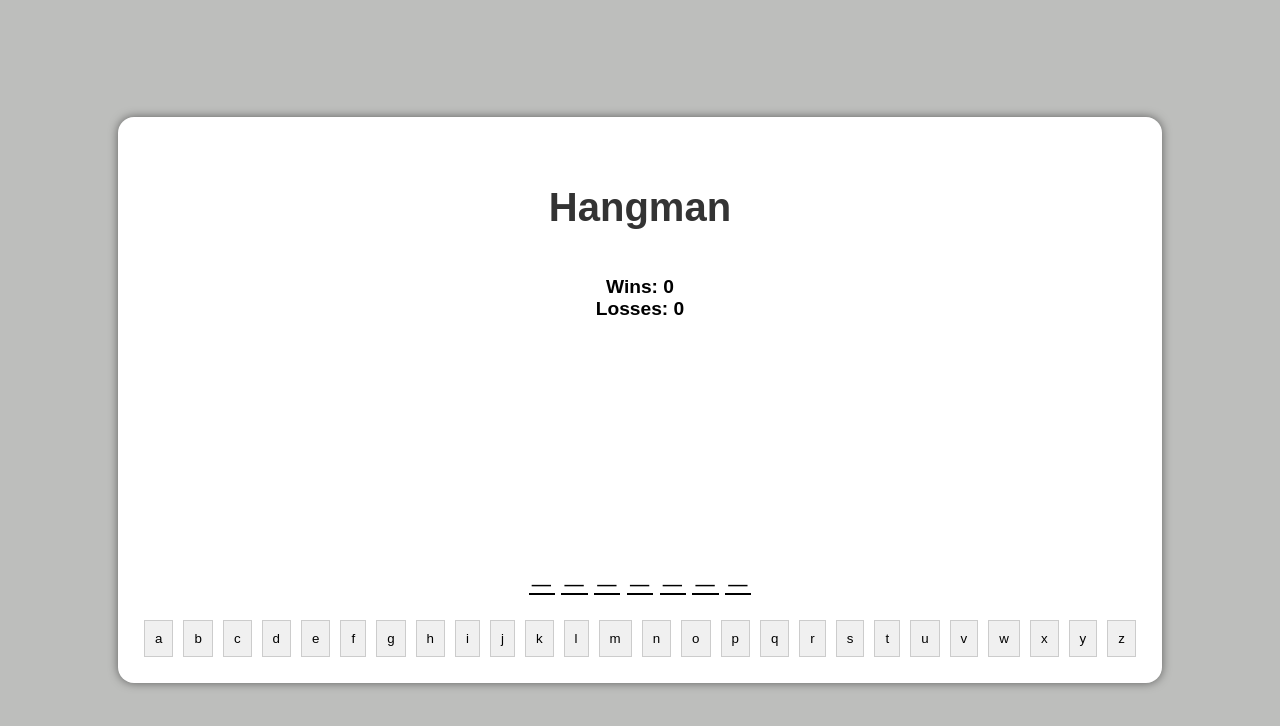
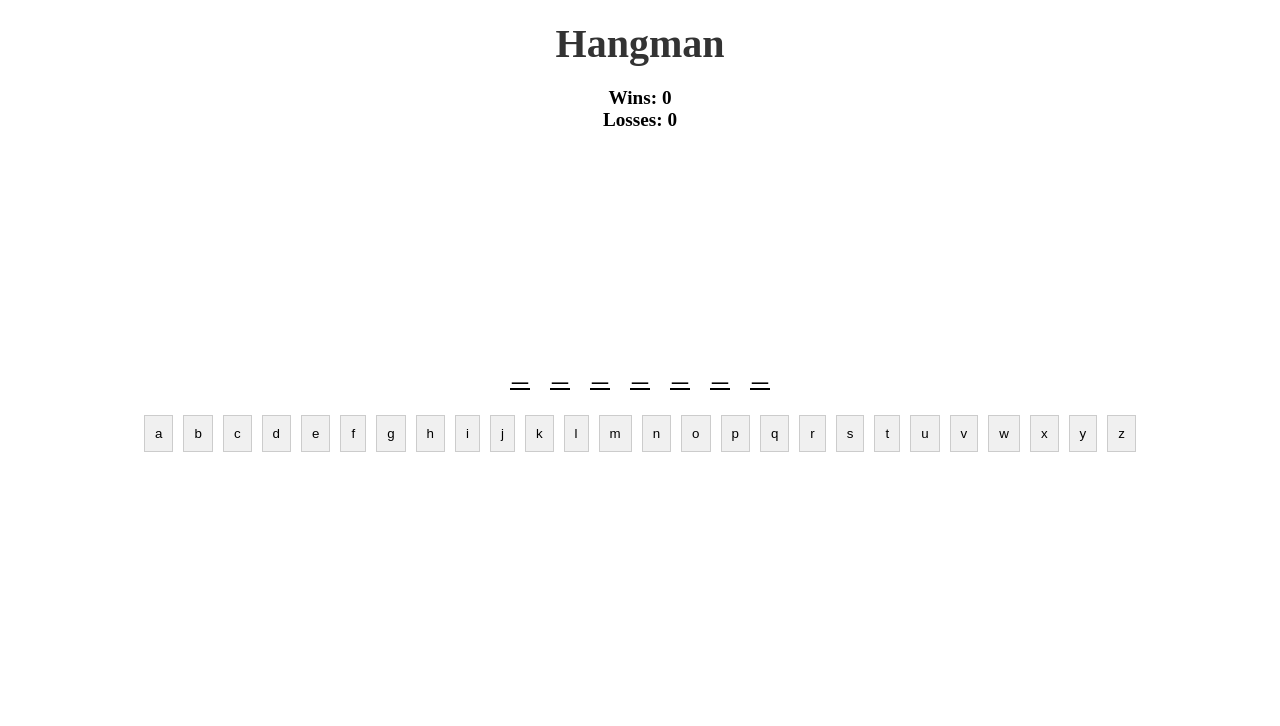
Before and after one commit to kajus303/50-grupe-hangman-react, a React (Vite) app: page / in a window 1280 px wide. Shown: the top 726 px of the page. Built offline with nearby package versions, Linux system fonts and the light colour scheme.

Commit message:
index.css update (reset CSS)

```diff
--- a/src/index.css
+++ b/src/index.css
@@ -1,84 +1,5 @@
-body {
-  font-family: Arial, Helvetica, sans-serif;
-  background-color: #bdbebc;
-  display: flex;
-  justify-content: center;
-  align-items: center;
-  height: 100vh;
+* {
   margin: 0;
+  padding: 0;
+  box-sizing: border-box;
 }
-
-h1 {
-  color: #333;
-  text-align: center;
-}
-
-.App {
-  background-color: white;
-  padding: 1.3rem;
-  border-radius: 1rem;
-  box-shadow: 0 0 10px rgba(0, 0, 0, 0.5);
-}
-
-.word {
-  font-size: 2rem;
-  letter-spacing: 0.2rem;
-  text-align: center;
-  margin: 1rem;
-}
-
-.letter {
-  padding: 0 0.2rem;
-  margin: 0 0.2rem;
-  font-family: monospace;
-}
-
-.keyboard {
-  display: flex;
-  flex-wrap: wrap;
-  justify-content: center;
-}
-
-.letter-button.correct {
-  background-color: #28a745;
-  color: white;
-}
-
-.letter-button.wrong {
-  background-color: #dc3545;
-  color: white;
-}
-
-.letter-button:disabled {
-  cursor: not-allowed;
-}
-
-.scoreboard {
-  text-align: center;
-  margin-bottom: 20px;
-}
-
-.scoreboard p {
-  margin: 0;
-  font-size: 1.2rem;
-  font-weight: bold;
-}
-
-.stickman {
-  position: relative;
-  height: 200px;
-  width: 100px;
-  margin: 0 auto;
-}
-
-.stickman-part {
-  position: absolute;
-  opacity: 0;
-  animation: draw 0.5s forwards;
-}
-
-@keyframes draw {
-  to {
-    opacity: 1;
-  }
-}
```
